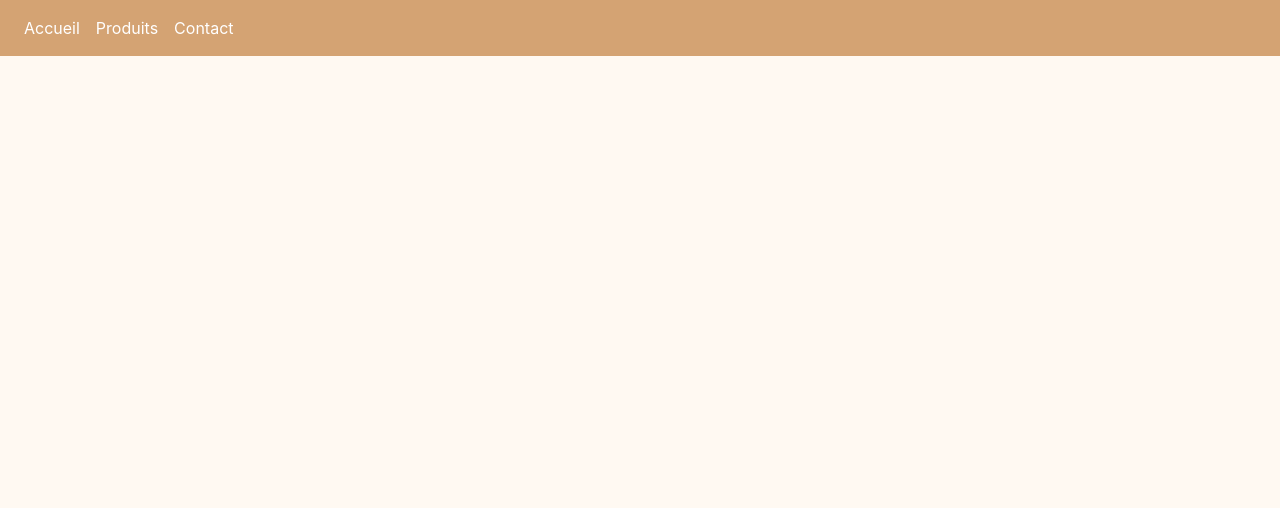
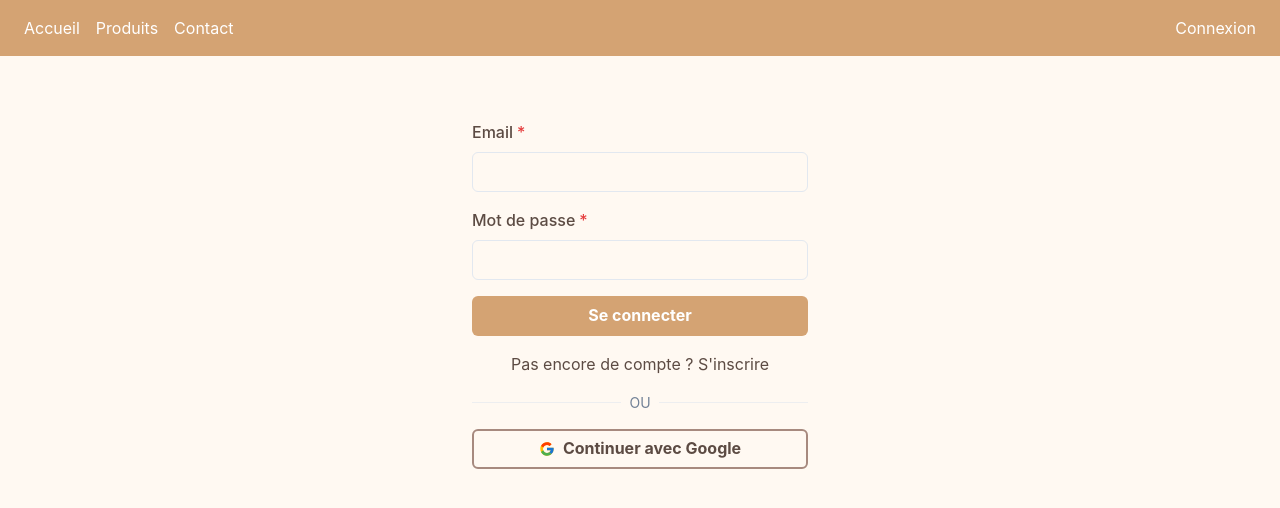
Before and after one commit to asawaaah/recettes, a React (Create React App) app: page /auth in a window 1280 px wide. Shown: the top 508 px of the page. Built offline with nearby package versions, Linux system fonts and the light colour scheme.

Commit message:
feat: add authentication and user profile routes with Supabase

```diff
--- a/package.json
+++ b/package.json
@@ -3,9 +3,11 @@
   "version": "0.1.0",
   "private": true,
   "dependencies": {
+    "@chakra-ui/icons": "^2.2.4",
     "@chakra-ui/react": "^2.8.2",
     "@emotion/react": "^11.11.3",
     "@emotion/styled": "^11.11.0",
+    "@supabase/supabase-js": "^2.48.1",
     "@testing-library/dom": "^10.4.0",
     "@testing-library/jest-dom": "^6.6.3",
     "@testing-library/react": "^16.2.0",
@@ -14,6 +16,7 @@
     "react": "^18.2.0",
     "react-dom": "^18.2.0",
     "react-helmet-async": "^2.0.5",
+    "react-icons": "^5.4.0",
     "react-router-dom": "^7.1.5",
     "react-scripts": "5.0.1",
     "sitemap": "^8.0.0",
--- a/src/App.js
+++ b/src/App.js
@@ -1,11 +1,38 @@
 import React from 'react';
-import { BrowserRouter as Router, Routes, Route } from 'react-router-dom';
+import { BrowserRouter as Router, Routes, Route, Navigate } from 'react-router-dom';
 import Layout from './components/layout/Layout';
 import Home from './pages/Home';
 import Products from './pages/Products';
 import Contact from './pages/Contact';
+import AuthForm from './components/auth/AuthForm';
+import Profile from './pages/Profile';
+import { useAuth } from './context/AuthContext';
+
+// Composant pour protéger les routes
+const ProtectedRoute = ({ children }) => {
+  const { user } = useAuth();
+  if (!user) {
+    return <Navigate to="/auth" />;
+  }
+  return children;
+};
+
+// Composant pour rediriger les utilisateurs connectés
+const AuthRoute = ({ children }) => {
+  const { user } = useAuth();
+  if (user) {
+    return <Navigate to="/profile" />;
+  }
+  return children;
+};
 
 function App() {
+  const { loading } = useAuth();
+
+  if (loading) {
+    return <div>Loading app...</div>;
+  }
+
   return (
     <Router>
       <Layout>
@@ -13,6 +40,22 @@ function App() {
           <Route path="/" element={<Home />} />
           <Route path="/products" element={<Products />} />
           <Route path="/contact" element={<Contact />} />
+          <Route
+            path="/auth"
+            element={
+              <AuthRoute>
+                <AuthForm />
+              </AuthRoute>
+            }
+          />
+          <Route
+            path="/profile"
+            element={
+              <ProtectedRoute>
+                <Profile />
+              </ProtectedRoute>
+            }
+          />
         </Routes>
       </Layout>
     </Router>
--- /dev/null
+++ b/src/components/auth/AuthForm.js
@@ -0,0 +1,122 @@
+import React, { useState } from 'react';
+import {
+  Box,
+  VStack,
+  Button,
+  FormControl,
+  FormLabel,
+  Input,
+  Text,
+  useToast,
+  Divider,
+  HStack,
+  Icon,
+} from '@chakra-ui/react';
+import { FcGoogle } from 'react-icons/fc';
+import { supabase } from '../../config/supabaseClient';
+
+const AuthForm = () => {
+  const [email, setEmail] = useState('');
+  const [password, setPassword] = useState('');
+  const [loading, setLoading] = useState(false);
+  const [isLogin, setIsLogin] = useState(true);
+  const toast = useToast();
+
+  const handleEmailAuth = async (e) => {
+    e.preventDefault();
+    setLoading(true);
+    try {
+      const { error } = isLogin
+        ? await supabase.auth.signInWithPassword({ email, password })
+        : await supabase.auth.signUp({ email, password });
+
+      if (error) throw error;
+
+      toast({
+        title: isLogin ? "Connexion réussie!" : "Inscription réussie!",
+        status: "success",
+        duration: 3000,
+      });
+    } catch (error) {
+      toast({
+        title: "Erreur",
+        description: error.message,
+        status: "error",
+        duration: 3000,
+      });
+    } finally {
+      setLoading(false);
+    }
+  };
+
+  const handleGoogleAuth = async () => {
+    try {
+      const { error } = await supabase.auth.signInWithOAuth({
+        provider: 'google',
+      });
+      if (error) throw error;
+    } catch (error) {
+      toast({
+        title: "Erreur",
+        description: error.message,
+        status: "error",
+        duration: 3000,
+      });
+    }
+  };
+
+  return (
+    <Box p={8} maxW="400px" mx="auto">
+      <VStack spacing={4} as="form" onSubmit={handleEmailAuth}>
+        <FormControl isRequired>
+          <FormLabel>Email</FormLabel>
+          <Input
+            type="email"
+            value={email}
+            onChange={(e) => setEmail(e.target.value)}
+          />
+        </FormControl>
+
+        <FormControl isRequired>
+          <FormLabel>Mot de passe</FormLabel>
+          <Input
+            type="password"
+            value={password}
+            onChange={(e) => setPassword(e.target.value)}
+          />
+        </FormControl>
+
+        <Button
+          type="submit"
+          colorScheme="brand"
+          bg="brand.primary"
+          w="full"
+          isLoading={loading}
+        >
+          {isLogin ? "Se connecter" : "S'inscrire"}
+        </Button>
+
+        <Text cursor="pointer" onClick={() => setIsLogin(!isLogin)}>
+          {isLogin ? "Pas encore de compte ? S'inscrire" : "Déjà un compte ? Se connecter"}
+        </Text>
+
+        <HStack w="full">
+          <Divider />
+          <Text fontSize="sm" color="gray.500">OU</Text>
+          <Divider />
+        </HStack>
+
+        <Button
+          w="full"
+          variant="outline"
+          leftIcon={<Icon as={FcGoogle} />}
+          onClick={handleGoogleAuth}
+        >
+          Continuer avec Google
+        </Button>
+      </VStack>
+    </Box>
+  );
+};
+
+export default AuthForm;
--- a/src/components/layout/Layout.js
+++ b/src/components/layout/Layout.js
@@ -1,8 +1,11 @@
 import React from 'react';
-import { Box, Flex, Link } from '@chakra-ui/react';
+import { Box, Flex, Link, Spacer } from '@chakra-ui/react';
 import { Link as RouterLink } from 'react-router-dom';
+import { useAuth } from '../../context/AuthContext';
 
 const Layout = ({ children }) => {
+  const { user } = useAuth();
+
   return (
     <Box>
       <Flex
@@ -11,10 +14,15 @@ const Layout = ({ children }) => {
         p={4}
         color="white"
         mb={8}
+        align="center"
       >
         <Link as={RouterLink} to="/" mx={2}>Accueil</Link>
         <Link as={RouterLink} to="/products" mx={2}>Produits</Link>
         <Link as={RouterLink} to="/contact" mx={2}>Contact</Link>
+        <Spacer />
+        <Link as={RouterLink} to={user ? "/profile" : "/auth"} mx={2}>
+          {user ? 'Mon Profil' : 'Connexion'}
+        </Link>
       </Flex>
       <Box maxWidth="1200px" mx="auto" px={4}>
         {children}
--- /dev/null
+++ b/src/config/supabaseClient.js
@@ -0,0 +1,10 @@
+import { createClient } from '@supabase/supabase-js'
+
+if (!process.env.REACT_APP_SUPABASE_URL || !process.env.REACT_APP_SUPABASE_ANON_KEY) {
+  console.error('Missing Supabase environment variables');
+}
+
+export const supabase = createClient(
+  process.env.REACT_APP_SUPABASE_URL,
+  process.env.REACT_APP_SUPABASE_ANON_KEY
+)
--- /dev/null
+++ b/src/context/AuthContext.js
@@ -0,0 +1,51 @@
+import React, { createContext, useState, useContext, useEffect } from 'react';
+import { supabase } from '../config/supabaseClient';
+
+const AuthContext = createContext({});
+
+export const AuthProvider = ({ children }) => {
+  const [user, setUser] = useState(null);
+  const [loading, setLoading] = useState(true);
+
+  useEffect(() => {
+    console.log('AuthProvider mounted');
+
+    // Vérifier la session actuelle
+    supabase.auth.getSession().then(({ data: { session } }) => {
+      console.log('Session checked:', session);
+      setUser(session?.user ?? null);
+      setLoading(false);
+    }).catch(error => {
+      console.error('Session check error:', error);
+      setLoading(false);
+    });
+
+    // Écouter les changements d'auth
+    const { data: { subscription } } = supabase.auth.onAuthStateChange((_event, session) => {
+      console.log('Auth state changed:', session);
+      setUser(session?.user ?? null);
+    });
+
+    return () => subscription.unsubscribe();
+  }, []);
+
+  console.log('AuthProvider rendering, loading:', loading);
+
+  if (loading) {
+    return <div>Loading...</div>;
+  }
+
+  return (
+    <AuthContext.Provider value={{ user, loading }}>
+      {children}
+    </AuthContext.Provider>
+  );
+};
+
+export const useAuth = () => {
+  const context = useContext(AuthContext);
+  if (context === undefined) {
+    throw new Error('useAuth must be used within an AuthProvider');
+  }
+  return context;
+};
--- a/src/index.js
+++ b/src/index.js
@@ -2,6 +2,7 @@ import React from 'react';
 import ReactDOM from 'react-dom/client';
 import { ChakraProvider } from '@chakra-ui/react';
 import { HelmetProvider } from 'react-helmet-async';
+import { AuthProvider } from './context/AuthContext';
 import theme from './theme/index';
 import './index.css';
 import App from './App';
@@ -12,7 +13,9 @@ root.render(
   <React.StrictMode>
     <HelmetProvider>
       <ChakraProvider theme={theme}>
-        <App />
+        <AuthProvider>
+          <App />
+        </AuthProvider>
       </ChakraProvider>
     </HelmetProvider>
   </React.StrictMode>
--- /dev/null
+++ b/src/pages/Profile.js
@@ -0,0 +1,64 @@
+import React from 'react';
+import { Box, VStack, Heading, Text, Button, useToast } from '@chakra-ui/react';
+import { useAuth } from '../context/AuthContext';
+import { supabase } from '../config/supabaseClient';
+import { useNavigate } from 'react-router-dom';
+
+const Profile = () => {
+  const { user } = useAuth();
+  const toast = useToast();
+  const navigate = useNavigate();
+
+  const handleSignOut = async () => {
+    try {
+      const { error } = await supabase.auth.signOut();
+      if (error) throw error;
+
+      toast({
+        title: "Déconnexion réussie",
+        status: "success",
+        duration: 3000,
+      });
+      navigate('/');
+    } catch (error) {
+      toast({
+        title: "Erreur lors de la déconnexion",
+        description: error.message,
+        status: "error",
+        duration: 3000,
+      });
+    }
+  };
+
+  return (
+    <Box p={8} maxW="600px" mx="auto">
+      <VStack spacing={6} align="stretch">
+        <Heading color="brand.text">Mon Profil</Heading>
+
+        <Box bg="white" p={6} borderRadius="lg" boxShadow="md">
+          <VStack spacing={4} align="stretch">
+            <Text>
+              <strong>Email:</strong> {user?.email}
+            </Text>
+            <Text>
+              <strong>ID:</strong> {user?.id}
+            </Text>
+            <Text>
+              <strong>Dernière connexion:</strong>{' '}
+              {new Date(user?.last_sign_in_at).toLocaleString()}
+            </Text>
+          </VStack>
+        </Box>
+
+        <Button
+          colorScheme="red"
+          onClick={handleSignOut}
+        >
+          Se déconnecter
+        </Button>
+      </VStack>
+    </Box>
+  );
+};
+
+export default Profile;
```
Also changed, not shown: 2 other files (tests, documents, lock files or other folders).
